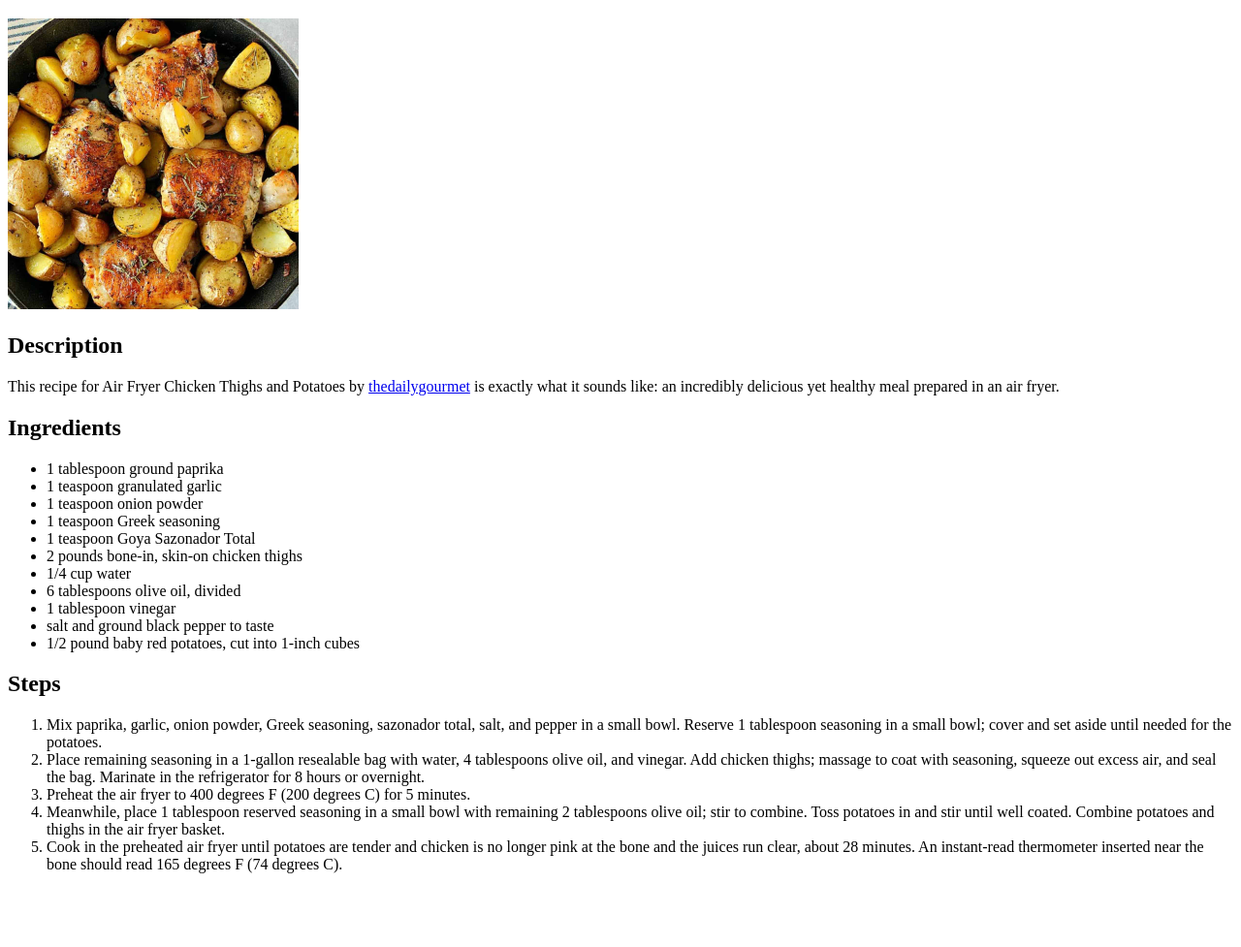
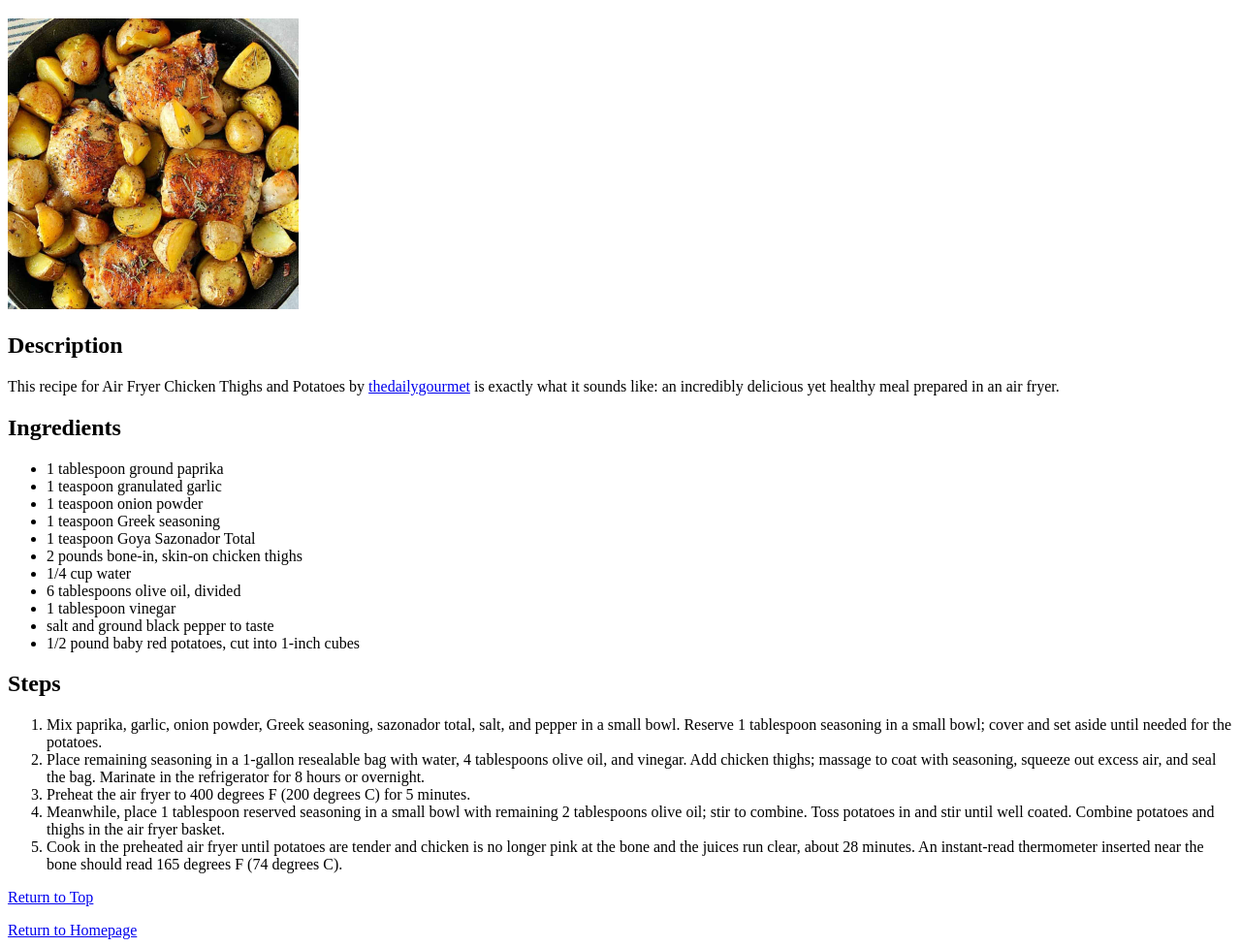
Before and after one commit to gracehjy/odin-recipes, a plain HTML site: page recipes/air-fryer-chicken-and-potatoes.html in a window 1280 px wide. Shown: the part 61-1038 px from the top of the page at 97% size. Before the commit the page ends 978 px from the top, so only its background shows below. Drawn offline with Linux system fonts and the light colour scheme.

Commit message:
Add navigation links to recipe pages

```diff
--- a/recipes/air-fryer-chicken-and-potatoes.html
+++ b/recipes/air-fryer-chicken-and-potatoes.html
@@ -31,5 +31,7 @@
             <li>Meanwhile, place 1 tablespoon reserved seasoning in a small bowl with remaining 2 tablespoons olive oil; stir to combine. Toss potatoes in and stir until well coated. Combine potatoes and thighs in the air fryer basket.</li>
             <li>Cook in the preheated air fryer until potatoes are tender and chicken is no longer pink at the bone and the juices run clear, about 28 minutes. An instant-read thermometer inserted near the bone should read 165 degrees F (74 degrees C).</li>
         </ol>
+        <p><a href="air-fryer-chicken-and-potatoes.html">Return to Top</a></p>
+        <a href="../index.html">Return to Homepage</a>
     </body>
 </html>
```
Also changed, not shown: recipes/instant-pot-beef-stroganoff.html (+2 -0 lines), recipes/lamb-souvlaki.html (+2 -0 lines).
